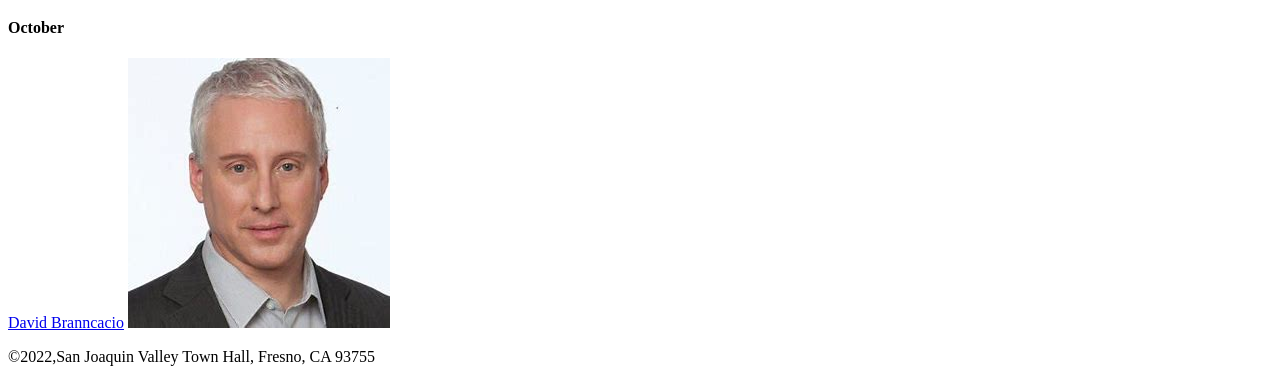
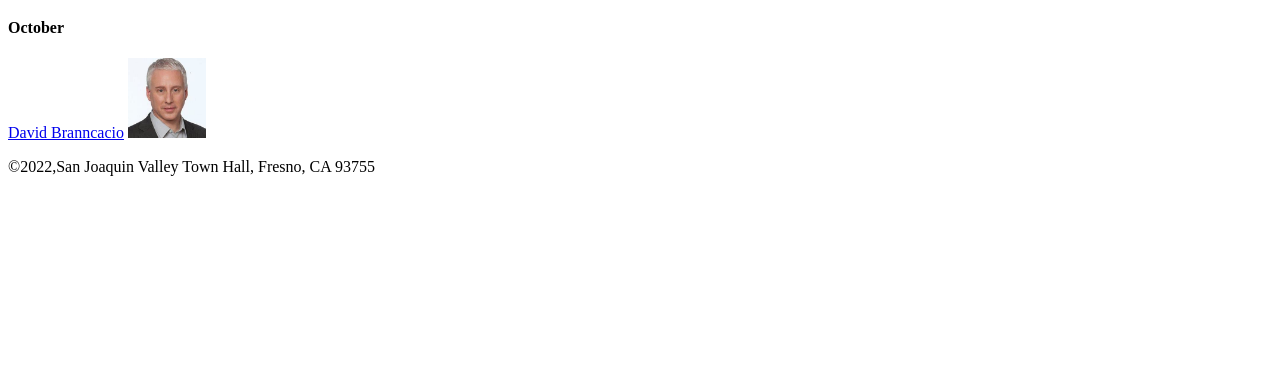
Before and after one commit to dek2024/A05, a plain HTML site: page index.html in a window 1280 px wide. Shown: the part 694-1076 px from the top of the page. After the commit the page ends 886 px from the top, so only its background shows below. Drawn offline with Linux system fonts and the light colour scheme.

Commit message:
Update index.html

```diff
--- a/index.html
+++ b/index.html
@@ -22,7 +22,7 @@
   <h1>This season's guest speakers</h1>
   <h4>October</h4>
   <a href="https://dek2024.github.io/A05/brancaccio.html">David Branncacio</a>
-  <img src = "/A05/david bran.jpg" alt = "David Profile Pic">
+  <img src = "/A05/david bran.jpg" alt = "David Profile Pic" height = "80px">
 </body>
 <footer>
   <p>&copy;2022,San Joaquin Valley Town Hall, Fresno, CA 93755 </p>
```
